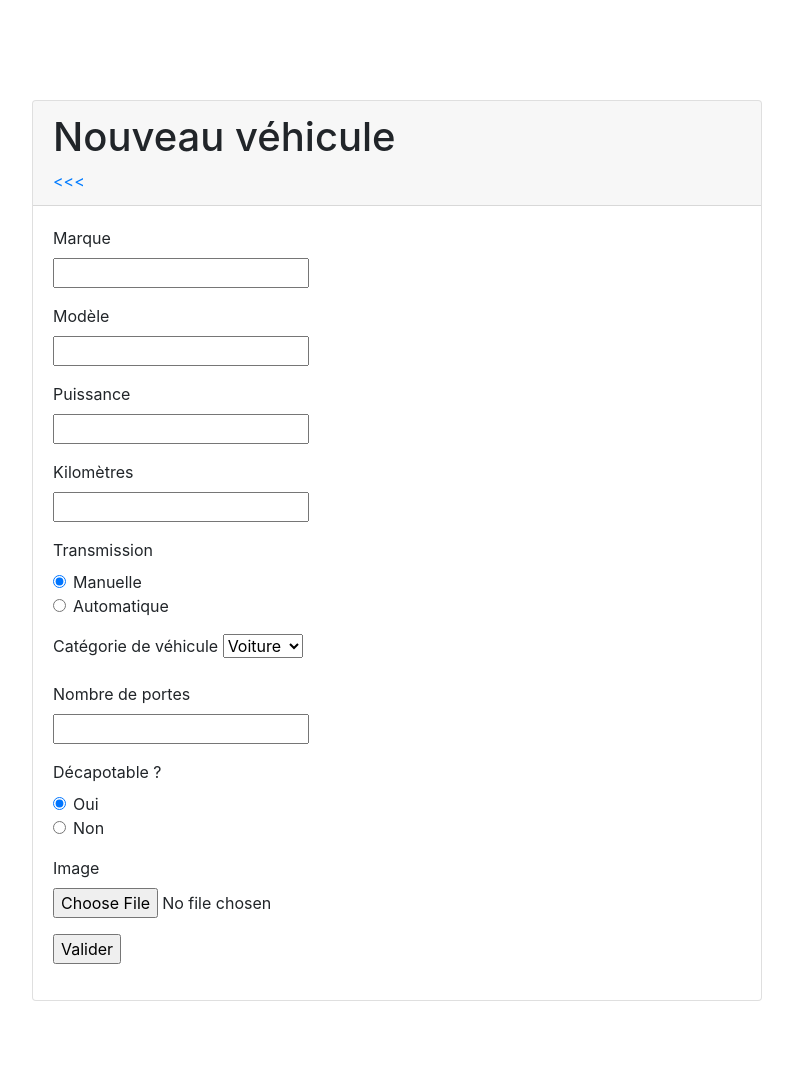
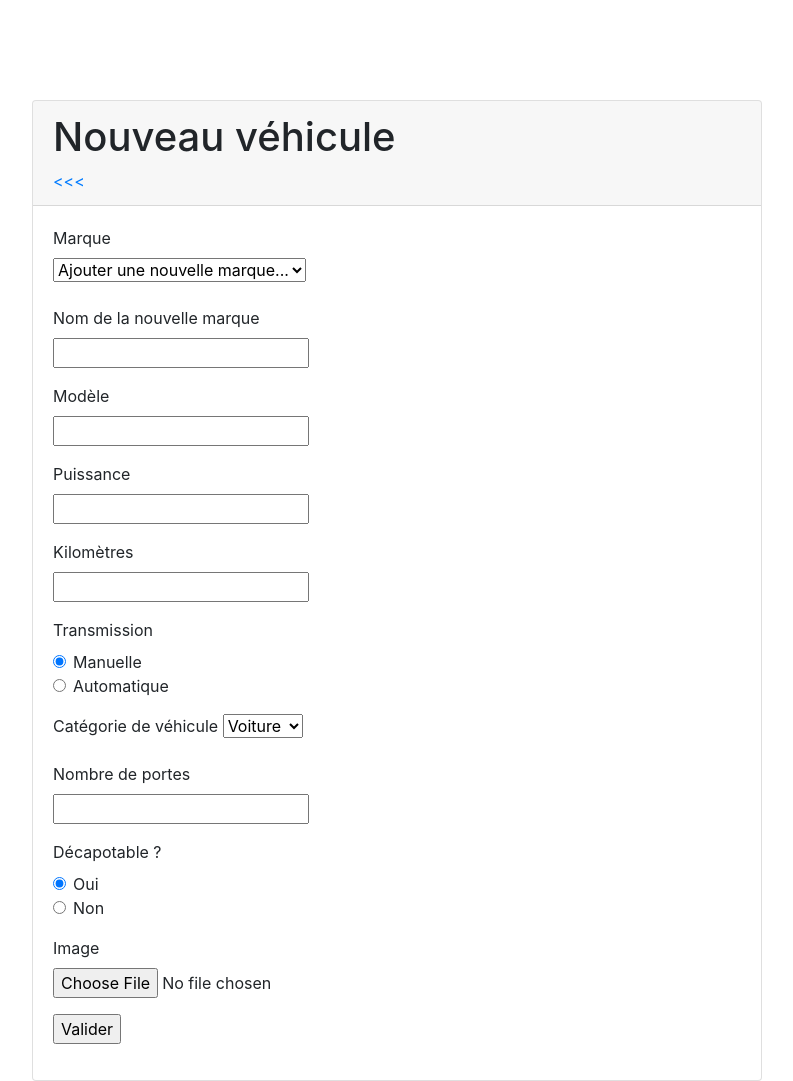
Before and after one commit to raphoester/cours-poo, a PHP site: page /creation_vehicule.php in a window 1280 px wide. Shown: the whole page, without its empty margins (243-1036 px from the left). Before the commit the page ends 1001 px from the top, so only its background shows below. Run offline with PHP 8.4, Linux system fonts and the light colour scheme; tables that the repository leaves empty or names only in its code hold one stand-in row (values such as "Sample post").

Commit message:
ajout des marques

```diff
--- /dev/null
+++ b/classes/Marque.php
@@ -0,0 +1,49 @@
+<?php
+    class marque{
+        private $_id;
+        private $_nom;
+
+        public function __construct($nom="", $id=""){
+            $this->setId($id);
+            $this->setNom($nom);
+        }
+
+        public function hydrate(array $donnees){
+            foreach ($donnees as $cle => $valeur){
+                $methode = 'set'.ucfirst($cle);
+                if(method_exists($this, $methode)){
+                    $this->$methode($valeur);
+                }
+            }
+        }
+
+        public function getId(){
+            return $this->_id;
+        }
+        public function getNom(){
+            return $this->_nom;
+        }
+
+        public function setId($id){
+            try{
+                $id = intval($id);
+            }
+            finally{}
+            if (is_integer($id) && $id > 0){
+                $this->_id = $id;
+            }
+        }
+        public function setNom($nom){
+            try{
+                $id = strval($nom);
+            }finally{}
+            $this->_nom = $nom;
+        }
+
+
+        public function listeVehicules(){
+            //renvoie tous les véhicules appartenant à la marque
+        }
+    }
+
+?>
--- /dev/null
+++ b/classes/MarquesManager.php
@@ -0,0 +1,53 @@
+<?php
+    class MarquesManager{
+        private $pdo;
+
+        public function __construct($pdo){
+            $this->setPdo($pdo);
+        }
+
+        public function getPdo(){
+            return $this->_pdo;
+        }
+        public function setPdo($pdo){
+            $this->_pdo = $pdo;
+        }
+
+        public function vehiculesDeMarque($id_marque){
+            //renvoie tous les véhicules qui appartiennent à une marque donnée
+        }
+
+        public function selectionnerMarque($id_marque){
+            //renvoie le nom d'une marque
+            $sql = "SELECT * FROM marque WHERE id = '".$id_marque."';";
+            $resultat = $this->getPdo()->query($sql)->fetch();
+            $marque = new Marque();
+            $marque->hydrate($resultat);
+            return $marque;
+        }
+
+        public function selectionnerTout(){
+            //renvoie toutes les marques existantes
+            $sql = "SELECT * FROM marque ;";
+            $resultat = $this->getPdo()->query($sql)->fetchAll();
+
+            $retour = array();
+            foreach ($resultat as $marque){
+                $m = new Marque();
+                $m->hydrate($marque);
+                array_push($retour, $m);
+            }
+            return $retour;
+        }
+
+        public function creerMarque(Marque $marque){
+            //crée une nouvelle marque
+            $sql = "INSERT INTO marque (nom) VALUES('".$marque->getNom()."');";
+            $this->getPdo()->exec($sql);
+            $sql2 = "SELECT id FROM marque where nom = '".$marque->getNom()."';";
+            //echo $sql2;
+            $idMarque = $this->getPdo()->query($sql2)->fetch()["id"];
+            return $idMarque;
+        }
+    }
+?>
--- a/classes/VehiculesManager.php
+++ b/classes/VehiculesManager.php
@@ -54,6 +54,7 @@
             $sql .= (!empty($voiture->getNbrePortes()) ? $voiture->getNbrePortes(): "NULL").",".
             (!empty($voiture->getDecapotableBool()) ? $voiture->getDecapotableBool(): "NULL").
             ");";
+            echo $sql;
             $this->getPdo()->exec($sql);
         }
 
@@ -80,13 +81,13 @@
 
         //fonction qui va créer une nouvelle voiture dans la base de données, à partir d'un objet de la classe Voiture
         private function creerDebutRequete(){
-            return "INSERT INTO vehicule (typeVehicule, marque, puissance, modele, km, img, transmission, ";
+            return "INSERT INTO vehicule (typeVehicule, idMarque, puissance, modele, km, img, transmission, ";
         }
 
         private function creerCoeurRequete(Vehicule $vehicule){
             $sql = " VALUES(
                 '".$vehicule->getTypeVehicule()."',".
-                "'".$vehicule->getMarque()."',".
+                "'".$vehicule->getMarque()->getId()."',".
                 (!empty($vehicule->getPuissance()) ? "'".$vehicule->getPuissance()."'": 'NULL').",".
                 (!empty($vehicule->getModele()) ? "'".$vehicule->getModele()."'": "NULL").",".
                 (!empty($vehicule->getKm()) ? $vehicule->getKm(): "NULL").",".
--- a/creation_vehicule.php
+++ b/creation_vehicule.php
@@ -18,7 +18,7 @@
 
     $vm = new VehiculesManager($pdo);
 
-    if(isset($_POST["marque"])){
+    if(isset($_POST["idMarque"])){
         if(isset($_FILES)){
             $nom = $_FILES['image']['name'];
             $ext = substr(strrchr($nom, '.'), 1);
@@ -26,6 +26,20 @@
 
             move_uploaded_file($_FILES['image']["tmp_name"], $cible);
             $_POST["img"] = $cible;
+        }
+
+        if(isset($_POST["idMarque"]) && $_POST['idMarque'] == "__NOUVELLE__") {
+            //créer une nouvelle marque.
+            if(isset($_POST["nom"]) && $_POST["nom"] != ""){
+
+                $marque = new Marque();
+                // var_dump($_POST);
+                $marque->hydrate($_POST);
+
+                $mm = new MarquesManager($pdo);
+                $id_nouvelle_marque = $mm->creerMarque($marque);
+                $_POST['idMarque'] = $id_nouvelle_marque;
+            }
         }
 
         if($_POST['typeVehicule'] == 'Voiture'){
@@ -74,30 +88,27 @@
                 <div class="card-body">
                     <form action="" method="POST" enctype="multipart/form-data">
                         <div class="form-group">
-                            <label for="marque">Marque</label><br>
-                            <input type="text" id="marque" name="marque"><br>
-                        </div>
-                        <!-- <div class="form-group">
                             <label for="selecteur_marque">Marque</label><br>
-                            <select name="marque" id="selecteur_marque">
+                            <select name="idMarque" id="selecteur_marque">
                                 <?php
-                                $marques = array(1, 2, 3, 4, 5);
+                                $mm = new MarquesManager($pdo);
+                                $marques = $mm->selectionnerTout();
                                 foreach ($marques as $marque)
                                 {
                                     ?>
-                                    <option value="<?php echo $marque; ?>"> <?php echo $marque; ?></option>
+                                    <option value="<?php echo $marque->getId(); ?>"> <?php echo $marque->getNom(); ?></option>
                                     <?php
                                 }
                                 ?>
-                                <option id='nouvelle_marque' value="__NOUVELLE__">Ajouter une nouvelle marque...</option>
+                                <option selected='selected' id='nouvelle_marque' value="__NOUVELLE__">Ajouter une nouvelle marque...</option>
                             </select>
 
                             <div id="nom_nouvelle_marque" class="form-group">
                                 <br>
                                 <label for="champ_nouvelle_marque">Nom de la nouvelle marque</label><br>
-                                <input type="text" id="champ_nouvelle_marque" name="nomNouvMarque"><br>
+                                <input type="text" id="champ_nouvelle_marque" name="nom"><br>
                             </div>
-                        </div> -->
+                        </div>
                         <div class="form-group">
                             <label for="modele">Modèle</label><br>
                             <input type="text" id="modele" name="modele"><br>
@@ -187,7 +198,6 @@
     $(function() {
         $('#opt-camion').hide();
         $('#opt-moto').hide();
-        $('#nom_nouvelle_marque').hide();
 
         $('#selecteur_type').change(function(){
 
--- a/details.php
+++ b/details.php
@@ -45,7 +45,7 @@
         <div class="col-md-4">
             <br>
             <ul class="list-group" style="float: left; min-width: 500px;">
-                <li class="list-group-item">Marque : <?php echo $vehicule->getMarque() ;?></li>
+                <li class="list-group-item">Marque : <?php echo $vehicule->getMarque()->getNom() ;?></li>
                 <li class="list-group-item">Modèle : <?php echo $vehicule->getModele() ;?></li>
                 <li class="list-group-item">Puissance : <?php echo $vehicule->getPuissance() ;?></li>
                 <li class="list-group-item">KM : <?php echo $vehicule->getKm() ;?></li>
@@ -71,7 +71,6 @@
                             <li class="list-group-item">Charge actuelle : <?php echo $vehicule->getChargeActuelle() ;?></li>
                         <?php
                     }
-
                 ?>
             </ul>
         </div>
--- a/index.php
+++ b/index.php
@@ -67,7 +67,7 @@
                                 <img style="width: 200px; object-fit: cover; height: 200px;" class="d-flex align-self-start img-fluid" src="<?php echo $vehicule->getImg()?>">
                             </div>
                             <div style="margin-top : 30px;">
-                                <h4><?php echo $vehicule->getMarque()." ".$vehicule->getModele()?></h4>
+                                <h4><?php echo $vehicule->getMarque()->getNom()." ".$vehicule->getModele()?></h4>
                                 <p> <?php echo $vehicule->getPuissance()?> </p>
                                 <p> <?php echo $vehicule->getKm() ?> KM </p>
                                 <p> Transmission : <?php echo $vehicule->getBoite() ?> <p>
```
Also changed, not shown: classes/Vehicule.php (+18 -7 lines).
